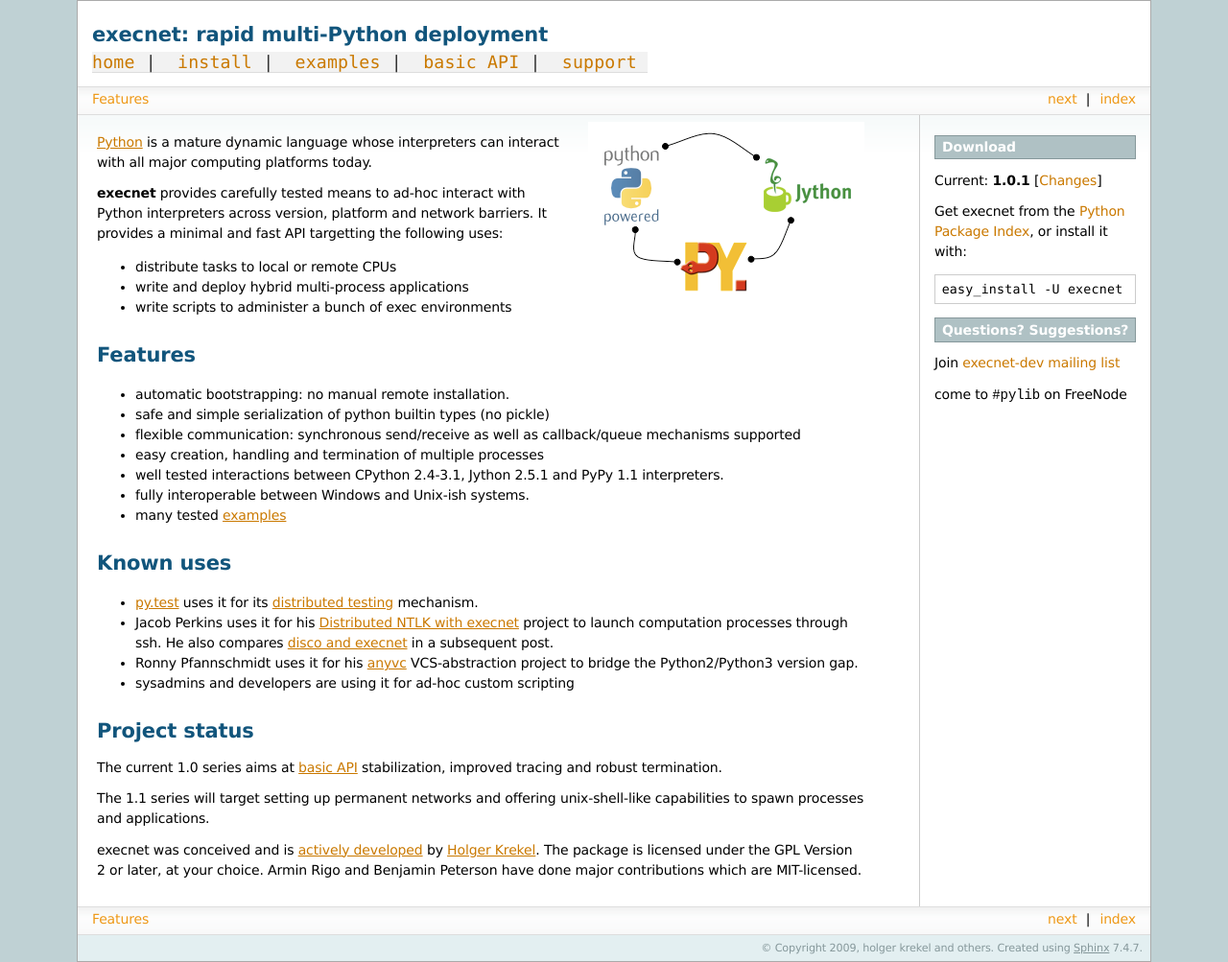
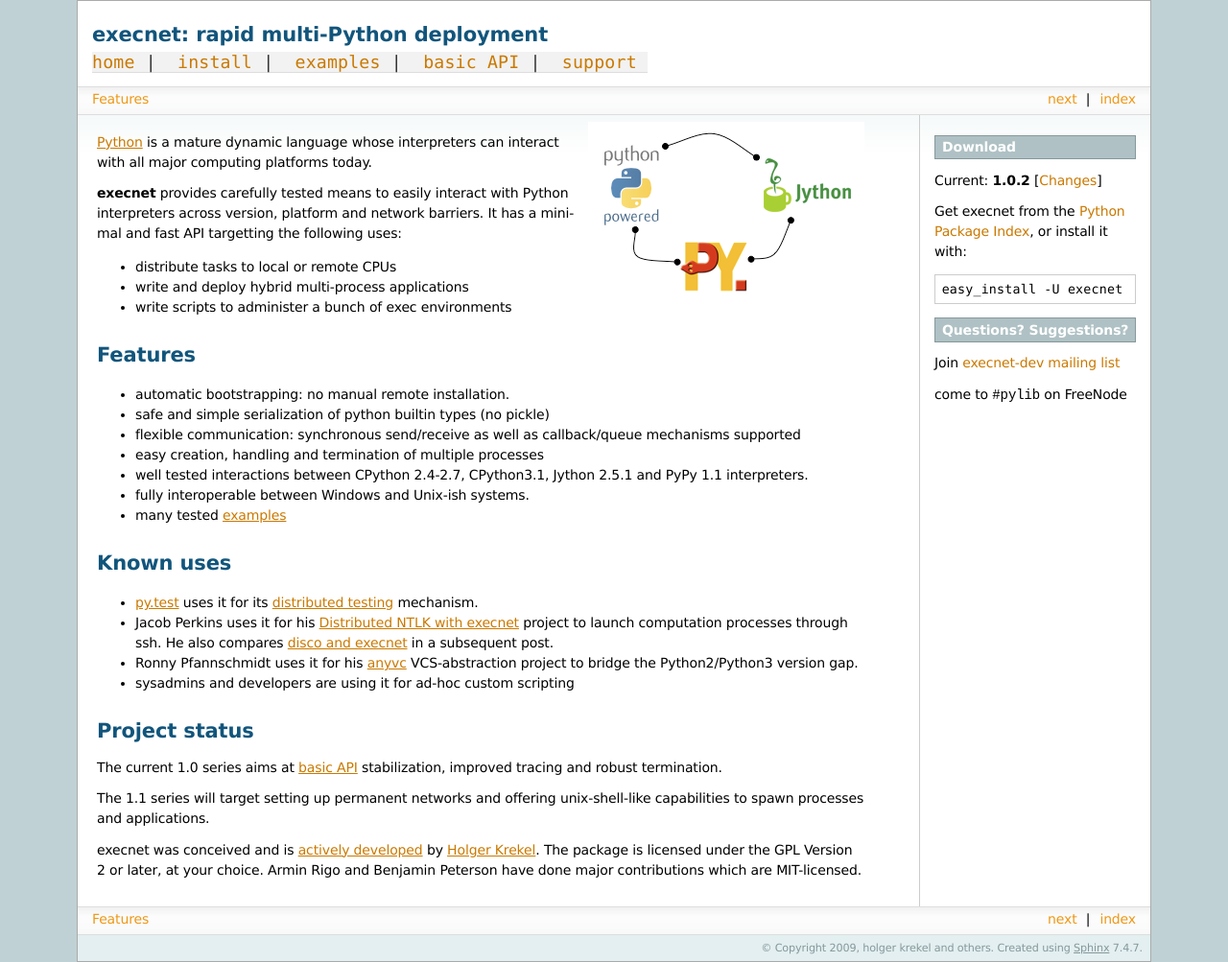
Before and after one commit to bryan-lunt/execnet, a Sphinx documentation site: the page built from doc/index.txt, in a window 1280 px wide. Shown: the whole page at 96% size. Built offline with Sphinx 7.4.7, drawn with Linux system fonts in a browser that asks for light colours.

Commit message:
bumping version to 1.0.2, fixing bits, removing unused imports

```diff
--- a/doc/conf.py
+++ b/doc/conf.py
@@ -46,7 +46,7 @@ copyright = '2009, holger krekel and others'
 #
 # The short X.Y version.
 import execnet
-version = "1.0.1"
+version = "1.0.2"
 # The full version, including alpha/beta/rc tags.
 release = version
 
--- a/doc/index.txt
+++ b/doc/index.txt
@@ -6,8 +6,8 @@
 Python_ is a mature dynamic language whose interpreters can interact with
 all major computing platforms today.
 
-**execnet** provides carefully tested means to ad-hoc interact with Python
-interpreters across version, platform and network barriers.  It provides
+**execnet** provides carefully tested means to easily interact with Python
+interpreters across version, platform and network barriers.  It has
 a minimal and fast API targetting the following uses:
 
 * distribute tasks to local or remote CPUs
@@ -28,7 +28,7 @@ Features
 
 * easy creation, handling and termination of multiple processes
 
-* well tested interactions between CPython 2.4-3.1, Jython 2.5.1
+* well tested interactions between CPython 2.4-2.7, CPython3.1, Jython 2.5.1
   and PyPy 1.1 interpreters.
 
 * fully interoperable between Windows and Unix-ish systems.
--- a/execnet/__init__.py
+++ b/execnet/__init__.py
@@ -1,10 +1,9 @@
 """
-execnet: Elastic Python Deployment.
-package for connecting to local and remote Python Interpreters.
+execnet: pure python lib for connecting to local and remote Python Interpreters.
 
 (c) 2009, Holger Krekel and others
 """
-__version__ = "1.0.1.post1"
+__version__ = "1.0.2"
 
 import execnet.apipkg
 
```
Also changed, not shown: 3 other files.
